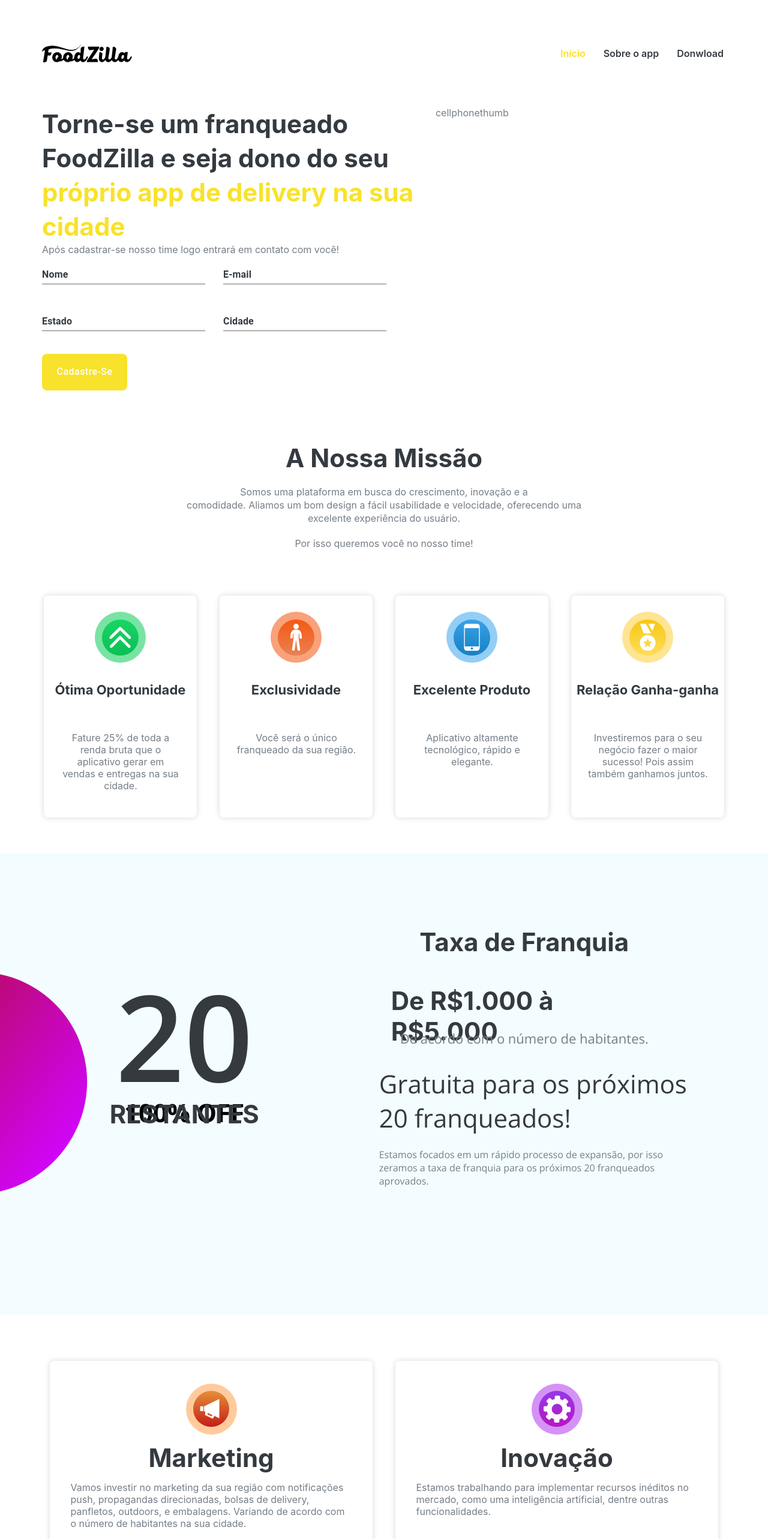
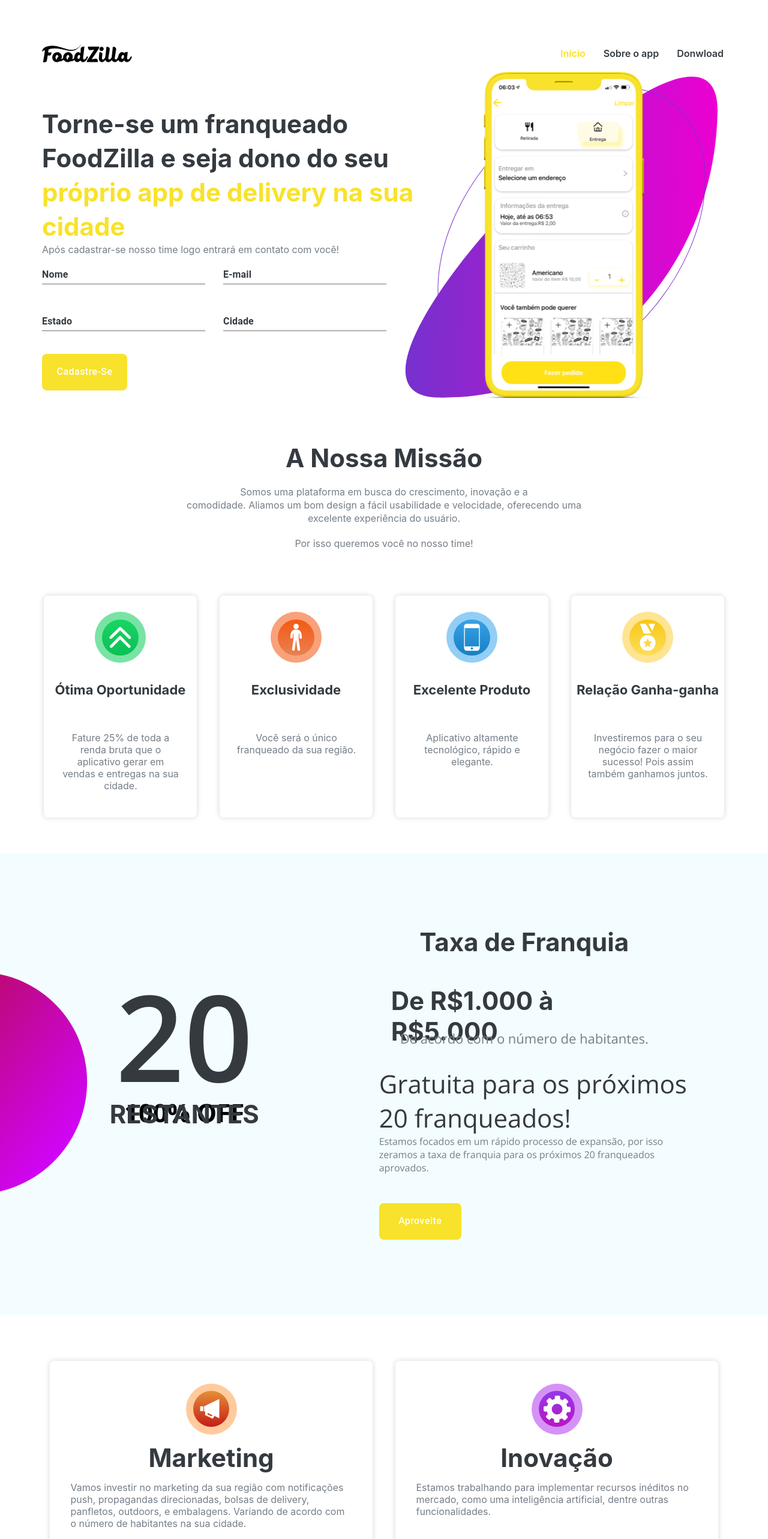
Before and after one commit to LostTechSoftware/fe_franchieses, a Next.js app: page / in a window 1280 px wide. Shown: the top 2566 px of the page at 60% size. Built offline with nearby package versions, Linux system fonts and the light colour scheme.

Commit message:
files review part4

```diff
--- a/components/FormSection/index.js
+++ b/components/FormSection/index.js
@@ -94,7 +94,11 @@
           Cadastre-se
         </DefaultButton>
       </form>
-      <p className={styles.cellPhone}> cellphonethumb </p>
+      <figure className={styles.cellphonearea}>
+        <img className={styles.elipsebackground} src="images/Elipseformbackground.svg" alt=""/>
+        <img className={styles.elipse} src="images/Elipseform.svg" alt=""/>
+        <img className={styles.cellphone} src="images/cellphonethumb.svg" alt=""/>
+      </figure>
     </main>
   );
 }
--- a/components/FranchiseFee/index.js
+++ b/components/FranchiseFee/index.js
@@ -1,5 +1,5 @@
+import DefaultButton from '../DefaultButton';
 import styles from './styles.module.css';
-
 
 export default function FranchiseFee() {
   return (
@@ -20,6 +20,9 @@
           <div className={styles.rightTextBottom}>
             <text className={styles.freeFranchise}>Gratuita para os próximos 20 franqueados!</text>
             <text className={styles.rightTextBottomParagraph}>Estamos focados em um rápido processo de expansão, por isso zeramos a taxa de franquia para os próximos 20 franqueados aprovados.</text>
+            <DefaultButton className={styles.scrollButton}>
+              Aproveite
+            </DefaultButton>
           </div>
         </div>
       </div>
--- a/components/FranchiseFee/styles.module.css
+++ b/components/FranchiseFee/styles.module.css
@@ -92,12 +92,16 @@
   font-family: 'Open Sans', sans-serif;
 }
 .rightTextBottomParagraph{
-  position: absolute;
-  bottom: 0;
   font-family: 'Open Sans', sans-serif;
   font-size: 1.6rem;
   text-align: left;
   color: #747e88;
+}
+.scrollButton {
+  width: fit-content;
+  margin-top: 47.5px !important;
+  width: 100%;
+  max-width: 137px;
 }
 /*IMAGES*/
 .elipse{
--- a/components/HowWillItWork/index.js
+++ b/components/HowWillItWork/index.js
@@ -1,4 +1,4 @@
-import Button from '@material-ui/core/Button';
+import DefaultButton from '../DefaultButton';
 import styles from './styles.module.css';
 
 export default function HowWillItWork() {
@@ -39,7 +39,7 @@
           <div className={styles.phasesDescriptions}>
             <text className={styles.phaseDescription}>Cadastramento</text>
             <text className={styles.phaseDescription}>Entrevista</text>
-            <text className={styles.phaseDescription}>Contato</text>
+            <text className={styles.phaseDescription}>Contrato</text>
             <text className={styles.phaseDescription}>Treinamento</text>
             <text className={styles.phaseDescription}>Ação!</text>
           </div>
@@ -48,11 +48,10 @@
           <text className={styles.title}>Como vai funcionar assim que eu me franquear?</text>
           <text className={styles.paragraph1}>Após se cadastrar nosso time entrará em contato com você, faremos uma entrevista, após ser aprovado já poderá passar para nosso time jurídico onde será assinado o contrato e será encaminhado e treinado pelo nosso time de campo para já poder começar a atuar. O processo leva menos de uma semana.</text>
 
-          <Button className={styles.submitButton} type='submit'>
-            Aproveite
-          </Button>
+          <DefaultButton className={styles.submitButton}>
+            Cadastre-se
+          </DefaultButton>
         </div>
-
       </div>
     </section>
   )
--- a/components/HowWillItWork/styles.module.css
+++ b/components/HowWillItWork/styles.module.css
@@ -155,23 +155,8 @@
   background-color: #ffe115;
 }
 .HowWillItWorkTextRight .submitButton {
-  transition: 0.2s;
-  width: 100%;
-  max-width: 137px;
-  padding: 16.5px 24.5px;
+  width: fit-content;
   margin-top: 47.5px;
-  font-size: 1.6rem;
-
-  background-color: #F8E22B;
-  color: #FFF;
-  border: none;
-  border-radius: 8px;
-  cursor: pointer;
-}
-.HowWillItWorkTextRight .submitButton:hover {
-  transition: 0.2s;
-  background-color: #F8E22B;
-  filter: contrast(90%)
 }
 /*Responsive cards*/
 @media (max-width: 1160px){
```
